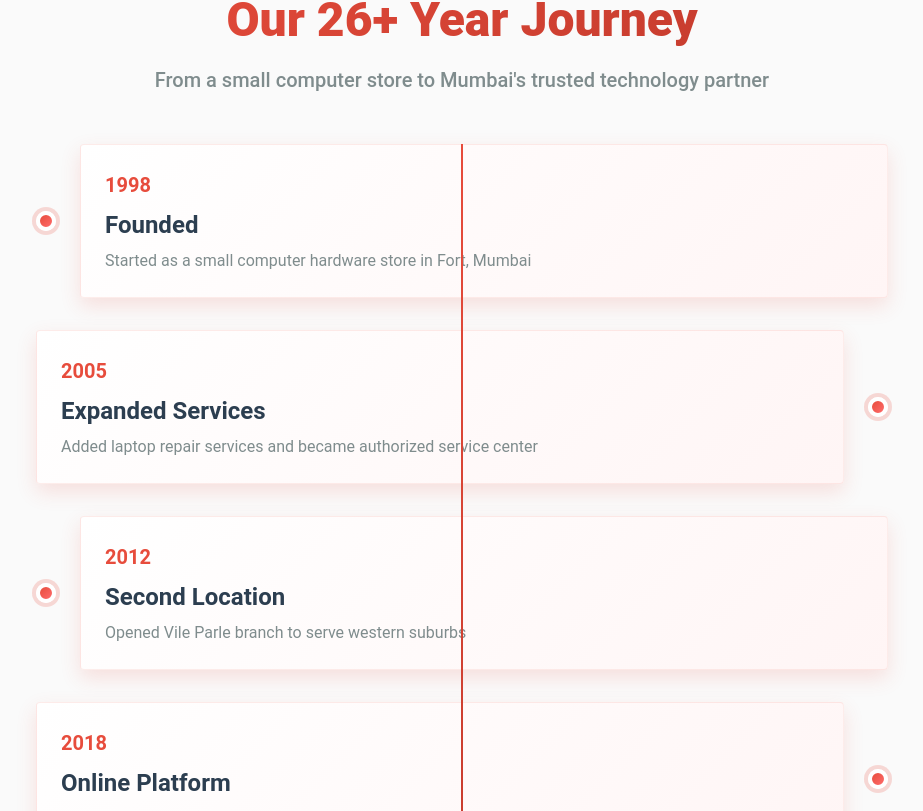
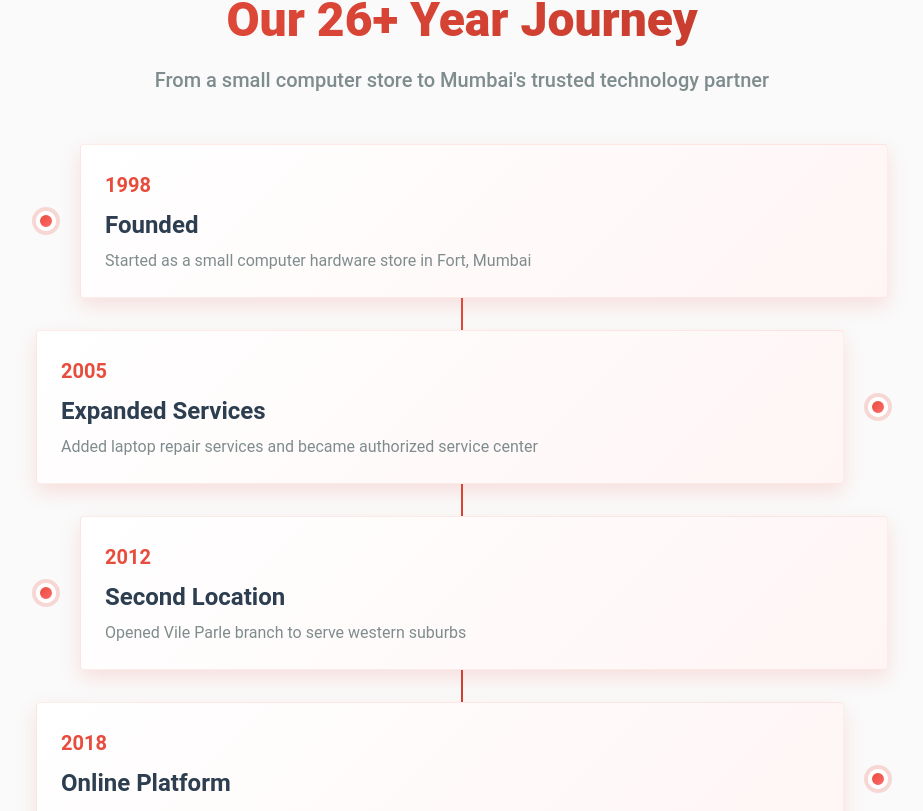
Before and after one commit to AtharvaSurve28/BRAINTONE-, a React (Create React App) app in the folder frontend/: page /about in a window 1280 px wide. Shown: the part 3429-4240 px from the top of the page, without its empty margins (178-1101 px from the left). Built offline with nearby package versions, Linux system fonts and the light colour scheme; the HTML template or start-up script is replaced by a standard one.

Commit message:
Updated About Us Page

```diff
--- a/frontend/src/pages/AboutUs.js
+++ b/frontend/src/pages/AboutUs.js
@@ -1722,6 +1722,7 @@ const AboutUs = () => {
       </Snackbar>
 
       {/* Our Journey Section */}
+      {/* Our Journey Section */}
       <Container maxWidth="md" sx={{ py: 10, position: 'relative', zIndex: 1 }}>
         <Typography variant="h3" align="center" sx={{
           fontWeight: 800,
@@ -1743,7 +1744,7 @@ const AboutUs = () => {
         </Typography>
 
         <Box sx={{ position: 'relative' }}>
-          {/* Timeline Line */}
+          {/* Timeline Line - Behind everything */}
           <Box sx={{
             position: 'absolute',
             left: '50%',
@@ -1751,18 +1752,24 @@ const AboutUs = () => {
             width: '2px',
             height: '100%',
             background: 'linear-gradient(to bottom, #e74c3c, #c0392b)',
-            display: { xs: 'none', md: 'block' }
+            display: { xs: 'none', md: 'block' },
+            zIndex: 0, // Place behind everything
           }} />
 
           {milestones.map((milestone, index) => (
-            <Box key={index} sx={{
-              display: 'flex',
-              flexDirection: { xs: 'column', md: index % 2 === 0 ? 'row' : 'row-reverse' },
-              alignItems: 'center',
-              mb: 4,
-              gap: 3,
-              animation: `fadeInUp 1s ease ${0.4 + index * 0.2}s both`
-            }}>
+            <Box
+              key={index}
+              sx={{
+                display: 'flex',
+                flexDirection: { xs: 'column', md: index % 2 === 0 ? 'row' : 'row-reverse' },
+                alignItems: 'center',
+                mb: 4,
+                gap: 3,
+                animation: `fadeInUp 1s ease ${0.4 + index * 0.2}s both`,
+                position: 'relative',
+                zIndex: 2, // Higher than timeline line
+              }}
+            >
               {/* Timeline Dot */}
               <Box sx={{
                 width: 20,
@@ -1772,7 +1779,7 @@ const AboutUs = () => {
                 border: '4px solid white',
                 boxShadow: '0 0 0 4px rgba(231, 76, 60, 0.2)',
                 position: 'relative',
-                zIndex: 2,
+                zIndex: 3, // Higher than everything
                 flexShrink: 0,
                 animation: 'pulse 2s ease-in-out infinite'
               }} />
@@ -1785,6 +1792,8 @@ const AboutUs = () => {
                   background: 'linear-gradient(135deg, #ffffff 0%, #fff5f5 100%)',
                   border: '1px solid rgba(231, 76, 60, 0.1)',
                   flex: 1,
+                  position: 'relative',
+                  zIndex: 2, // Higher than timeline line
                   '&:hover': {
                     boxShadow: '0 12px 28px rgba(231, 76, 60, 0.25)',
                     transform: 'translateY(-5px)',
```
